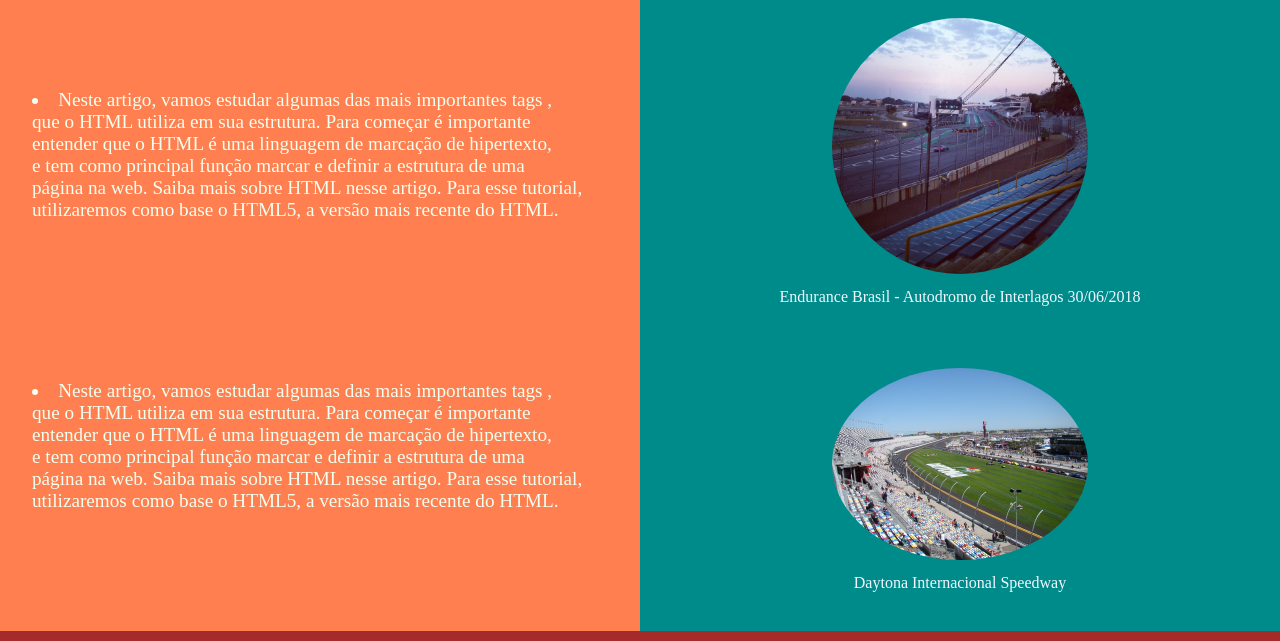
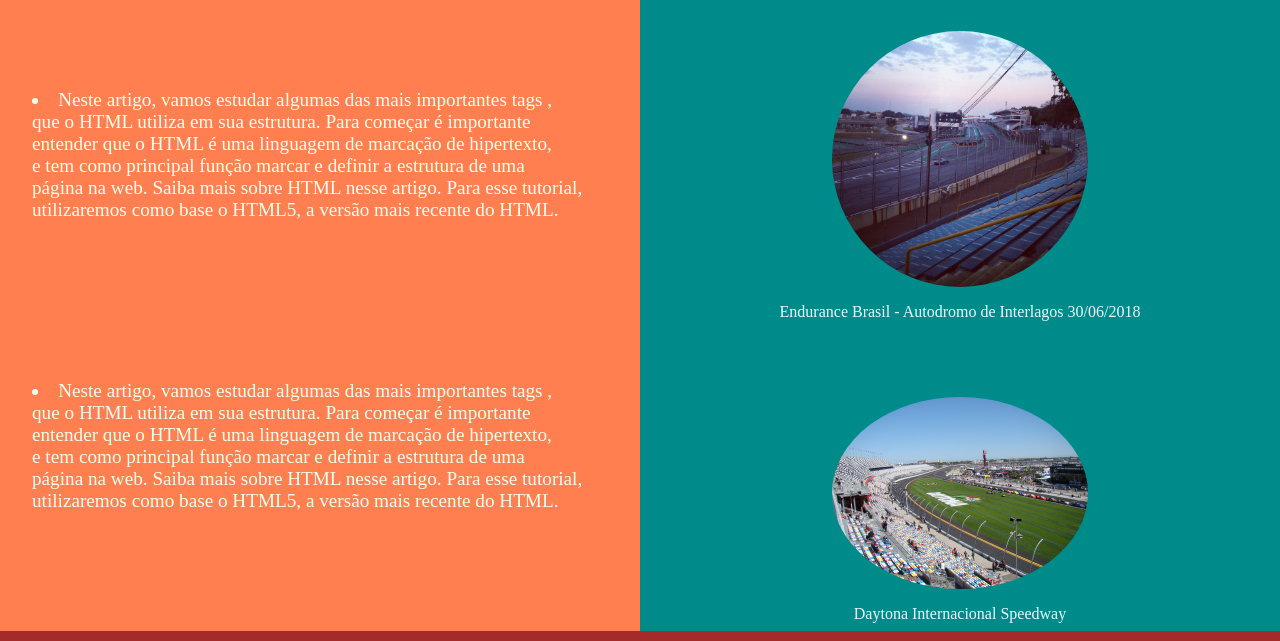
Before and after one commit to ViniciusFeltrimDelVechioValera/Atividade-07-06, a plain HTML site: page passeios.html in a window 1280 px wide. Shown: the part 89-730 px from the top of the page. Drawn offline with Linux system fonts and the light colour scheme.

Commit message:
Update style.css

```diff
--- a/style.css
+++ b/style.css
@@ -85,7 +85,7 @@ body {
 .img2 {
     width: 40%;
     border-radius: 100%;
-    margin-top: 6%;
+    margin-top: 8%;
 }
 
 .proxima {
@@ -122,8 +122,8 @@ video {
 }
 
 .descricao {
-    margin-top: 10px;
-    margin-bottom: 5px;;
+    margin-top: 12px;
+    margin-bottom: 7px;;
     font-family: 'Times New Roman', Times, serif;
     color: aliceblue;
 }
```
